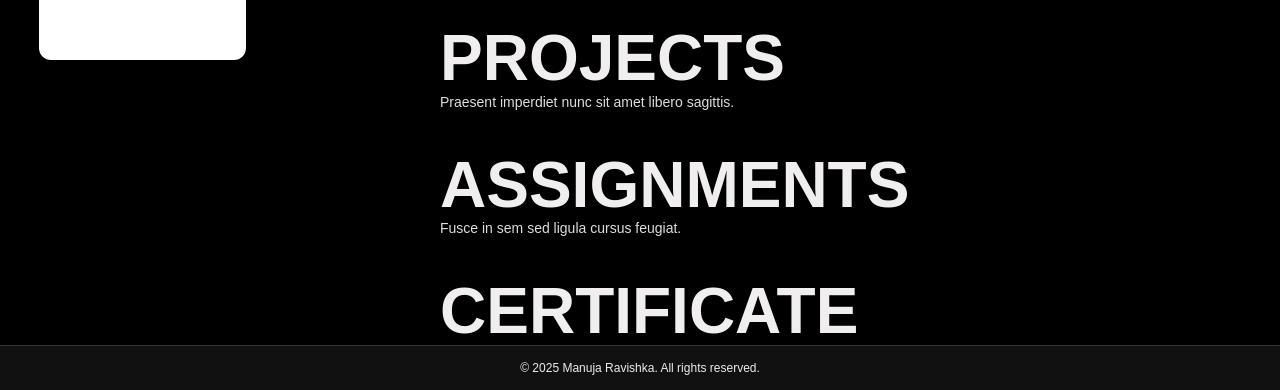
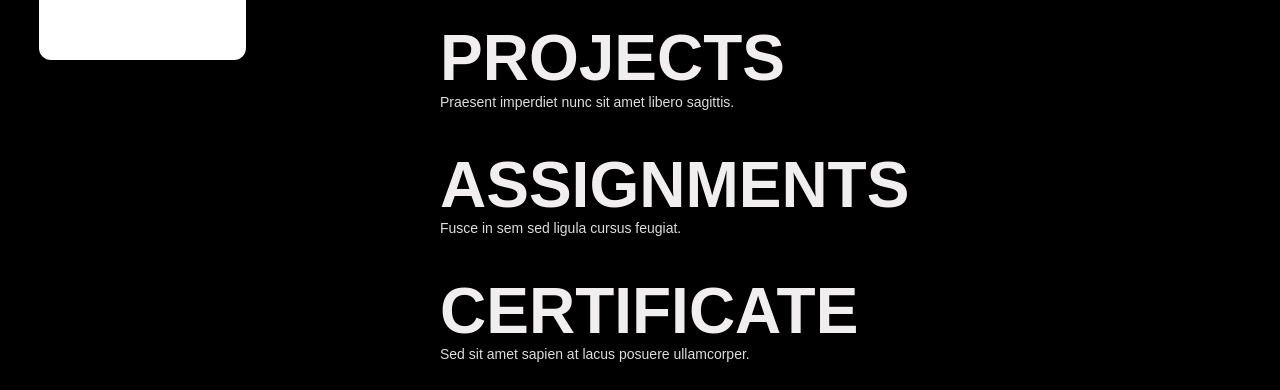
Before and after one commit to Manujaravishka/My-portfolio, a plain HTML site: page index.html in a window 1280 px wide. Shown: the part 410-800 px from the top of the page. Drawn offline with Linux system fonts and the light colour scheme.

Commit message:
footer close

```diff
--- a/index.html
+++ b/index.html
@@ -81,31 +81,7 @@
   </div>
 
   <!-- FOOTER -->
-  <footer>
-    <p>© <span id="year"></span> Manuja Ravishka. All rights reserved.</p>
-  </footer>
 
-  <script>
-    // Current year
-    document.getElementById('year').textContent = new Date().getFullYear();
-
-    // Hide header on scroll
-    let lastScrollTop = 0;
-    const header = document.querySelector('header');
-    const nav = document.querySelector('.icon-bar');
-
-    window.addEventListener('scroll', function() {
-      let st = window.pageYOffset || document.documentElement.scrollTop;
-      if (st > lastScrollTop) {
-        header.classList.add('hide-header');
-        nav.classList.add('hide-header');
-      } else {
-        header.classList.remove('hide-header');
-        nav.classList.remove('hide-header');
-      }
-      lastScrollTop = st <= 0 ? 0 : st;
-    });
-  </script>
 
 </body>
 </html>
--- a/style.css
+++ b/style.css
@@ -229,7 +229,7 @@
 /* --------------------
    FOOTER
 -------------------- */
-footer {
+/* footer {
   position: fixed;
   bottom: 0;
   left: 0;
@@ -242,7 +242,7 @@
   padding: 15px 0;
   font-size: 12px;
   border-top: 1px solid #333;
-}
+} */
 
 /* --------------------
    HIDE HEADER ON SCROLL
```
